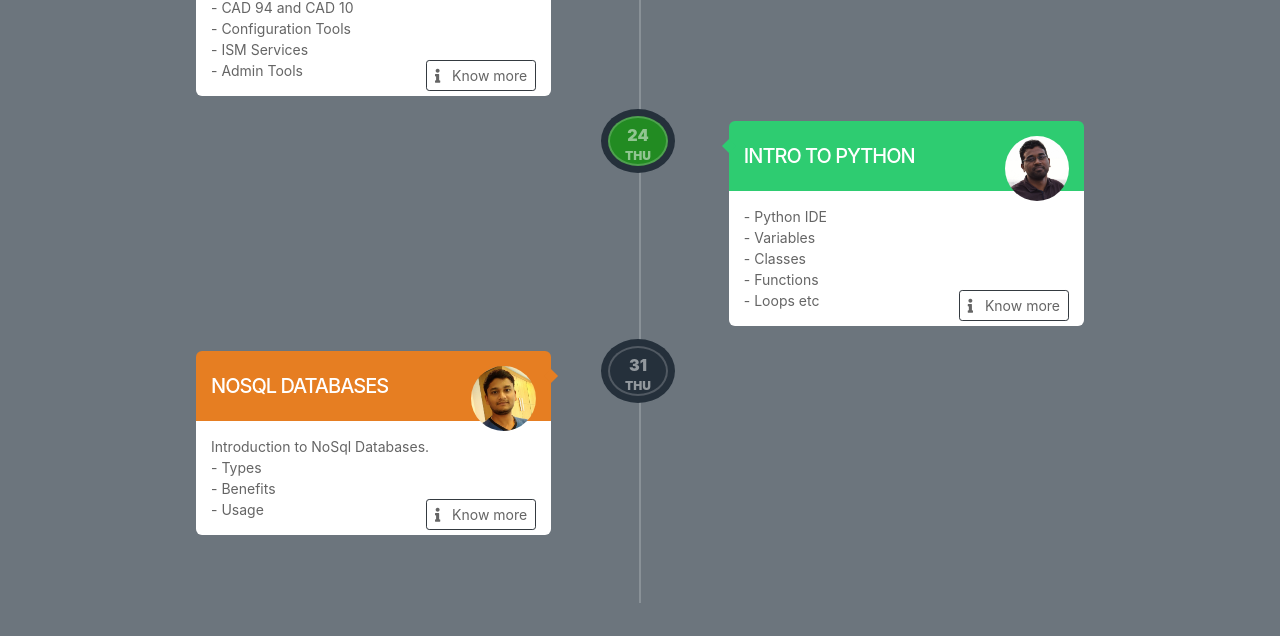
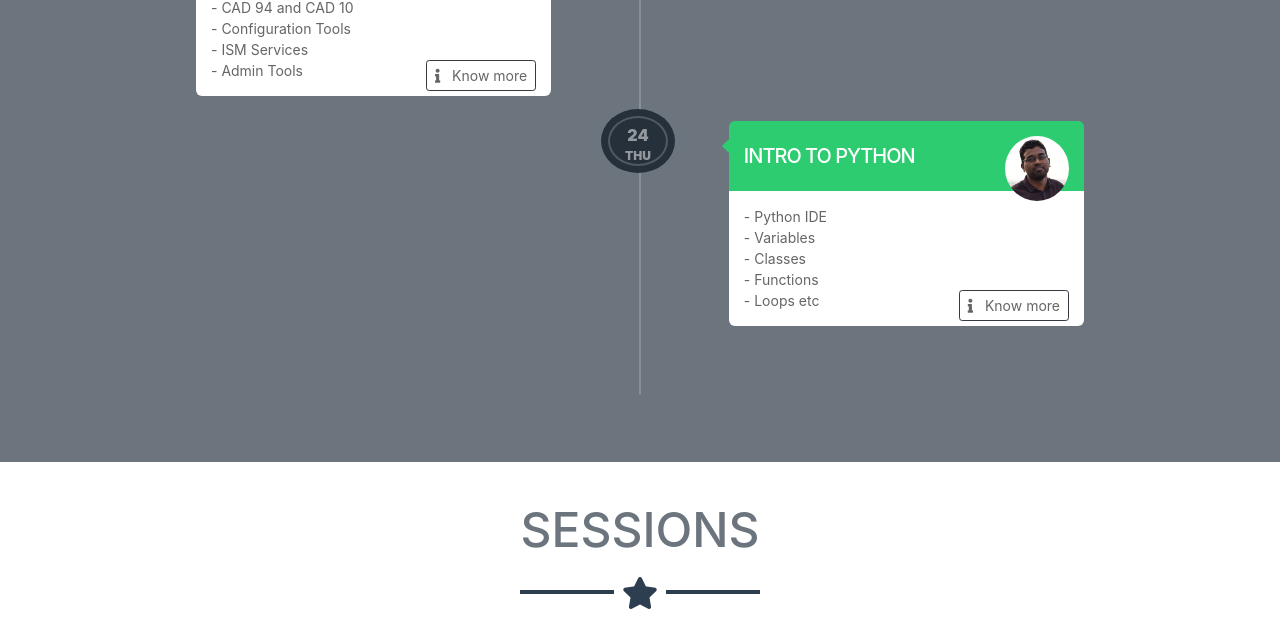
Before and after one commit to cnuis2cool/GPSTrainings, a website with bundled scripts: page index.html in a window 1280 px wide. Shown: the part 1030-1666 px from the top of the page. Built offline with nearby package versions, Linux system fonts and the light colour scheme.

Commit message:
Removed NoSql

```diff
--- a/index.html
+++ b/index.html
@@ -119,7 +119,7 @@
         </article>
         <article>
           <div class="inner">
-            <span class="date" style="background-color:forestgreen ">
+            <span class="date">
               <span class="day">24</span>
               <span class="weekday">THU</span>
             </span>
@@ -136,7 +136,7 @@
             </p>
           </div>
         </article>
-        <article>
+        <article style="display:none">
           <div class="inner">
             <span class="date">
               <span class="day">31</span>
```
